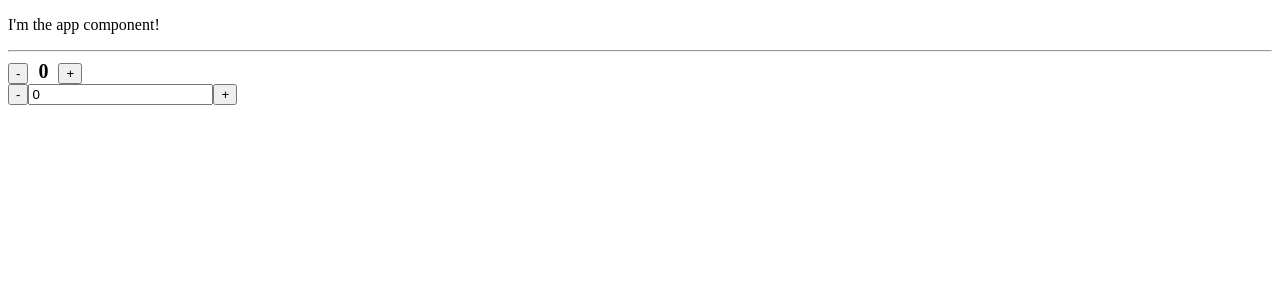
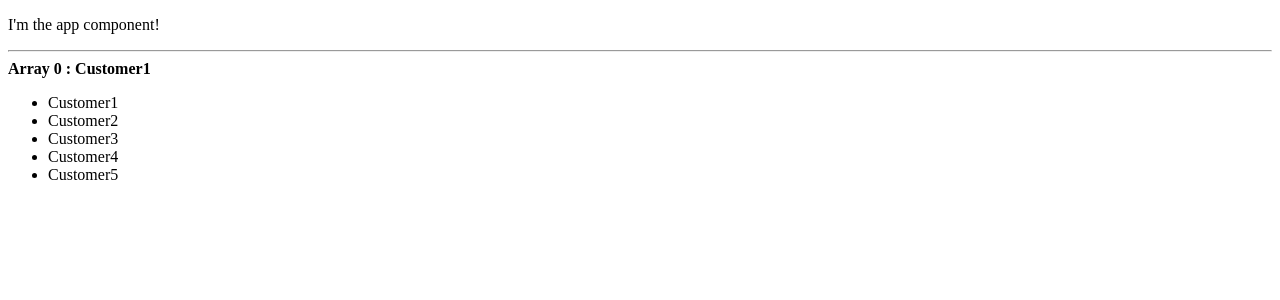
Before and after one commit to Vasutron/learn-angular, an Angular app: page / in a window 1280 px wide. Shown: the top 300 px of the page. Built offline with nearby package versions, Linux system fonts and the light colour scheme.

Commit message:
Update customer list display in app.component.html

```diff
--- a/src/app/app.component.html
+++ b/src/app/app.component.html
@@ -53,5 +53,14 @@
   </div>
 </ng-template> -->
 
-<app-action-bar [inputDisplay]="false"></app-action-bar>
-<app-action-bar [inputDisplay]="true"></app-action-bar>
+<!-- <app-action-bar [inputDisplay]="false"></app-action-bar>
+<app-action-bar [inputDisplay]="true"></app-action-bar> -->
+
+<div>
+  <span>
+    <b>Array 0 : {{customerList[0]}}</b>
+  </span>
+  <ul>
+    <li *ngFor="let customer of customerList">{{customer}}</li>
+  </ul>
+</div>
--- a/src/app/app.component.ts
+++ b/src/app/app.component.ts
@@ -35,7 +35,8 @@ throw new Error('Method not implemented.');
   appCounter = 20;
 
   active : boolean = false;
-  // activeEdit : boolean = false;
+
+  customerList : string[] = ['Customer1', 'Customer2', 'Customer3', 'Customer4', 'Customer5'];
 
   testClick() {
     console.log('testEventBinding_Button');
```
